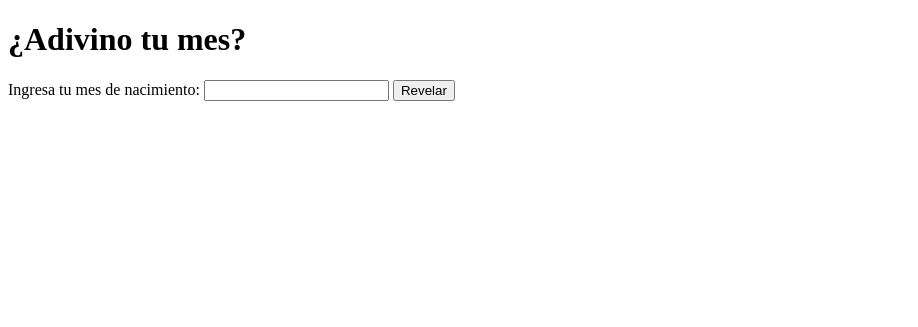
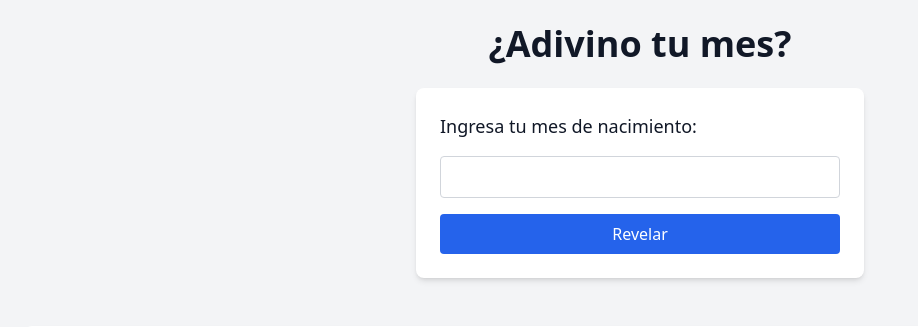
Before and after one commit to naabit/adivino-mes, a Flask app: page / in a window 1280 px wide. Shown: the top 327 px of the page, without its empty margins (0-918 px from the left). Before the commit the page ends 101 px from the top, so only its background shows below. Run offline with Flask 3, Linux system fonts and the light colour scheme; some libraries are stand-ins or nearby versions.

Commit message:
Update index.html
class css

```diff
--- a/templates/index.html
+++ b/templates/index.html
@@ -1,15 +1,46 @@
 <!DOCTYPE html>
 <html lang="es">
 <head>
-  <meta charset="UTF-8">
+  <meta charset="UTF-8" />
+  <script src="https://cdn.tailwindcss.com"></script>
   <title>¿Adivino tu mes?</title>
 </head>
-<body>
-  <h1>¿Adivino tu mes?</h1>
-  <form method="POST" action="/resultado">
-    <label for="mes">Ingresa tu mes de nacimiento:</label>
-    <input type="text" name="mes" required />
-    <button type="submit">Revelar</button>
+<body class="bg-gray-100 font-sans text-gray-900 min-h-screen flex flex-col items-center p-6">
+
+  <h1 class="text-4xl font-bold mb-6">¿Adivino tu mes?</h1>
+
+  <form method="POST" action="/resultado" class="mb-12 w-full max-w-md bg-white p-6 rounded-lg shadow-md flex flex-col gap-4">
+    <label for="mes" class="text-lg font-medium">Ingresa tu mes de nacimiento:</label>
+    <input type="text" name="mes" required class="border border-gray-300 rounded px-3 py-2 focus:outline-none focus:ring-2 focus:ring-blue-500" />
+    <button type="submit" class="bg-blue-600 text-white rounded py-2 hover:bg-blue-700 transition">Revelar</button>
   </form>
+
+  <div class="bg-white flex flex-col justify-center items-stretch w-full max-w-7xl px-6 py-8 rounded-lg shadow-md">
+    <div class="bg-neutral-50 flex w-full flex-col items-stretch pl-9 pr-4 pt-4 pb-12 max-md:max-w-full max-md:pl-5 rounded-lg">
+      <div class="flex w-full items-center justify-between gap-5 max-md:max-w-full max-md:flex-wrap">
+        <div class="self-center w-full max-w-[1266px] mt-20 mb-12 max-md:max-w-full max-md:my-10">
+          <div class="gap-5 flex max-md:flex-col max-md:items-stretch max-md:gap-0">
+            <div class="flex flex-col items-stretch w-[52%] max-md:w-full max-md:ml-0">
+              <img
+                loading="lazy"
+                src="https://cdn.builder.io/api/v1/image/assets/TEMP/1e312f45976c5c01d21df2b3f4370986e0c9f39a0beae4a86874a1d2500e07d8?"
+                class="aspect-[0.96] object-contain object-center w-full overflow-hidden my-auto max-md:max-w-full max-md:mt-10 rounded"
+                alt="Imagen 1"
+              />
+            </div>
+            <div class="flex flex-col items-stretch w-[48%] ml-5 max-md:w-full max-md:ml-0">
+              <img
+                loading="lazy"
+                srcSet="..."
+                class="aspect-[0.86] object-contain object-center w-full overflow-hidden grow max-md:max-w-full max-md:mt-10 rounded"
+                alt="Imagen 2"
+              />
+            </div>
+          </div>
+        </div>
+      </div>
+    </div>
+  </div>
+
 </body>
 </html>
```
